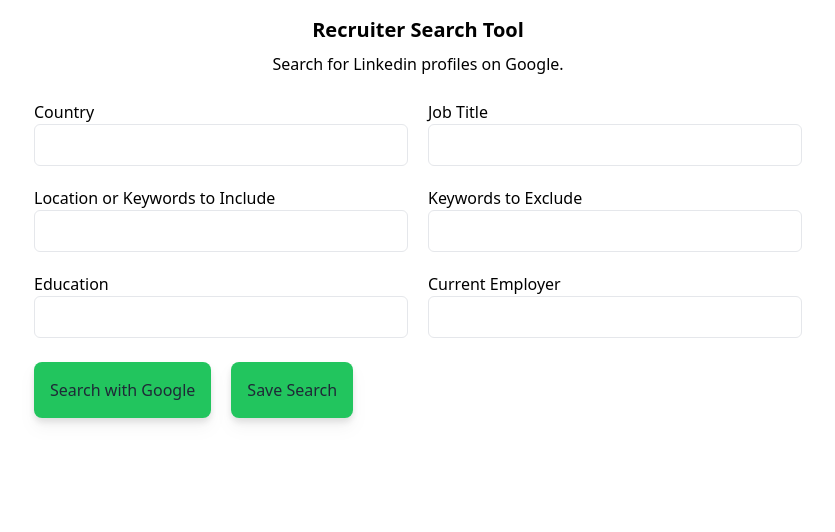
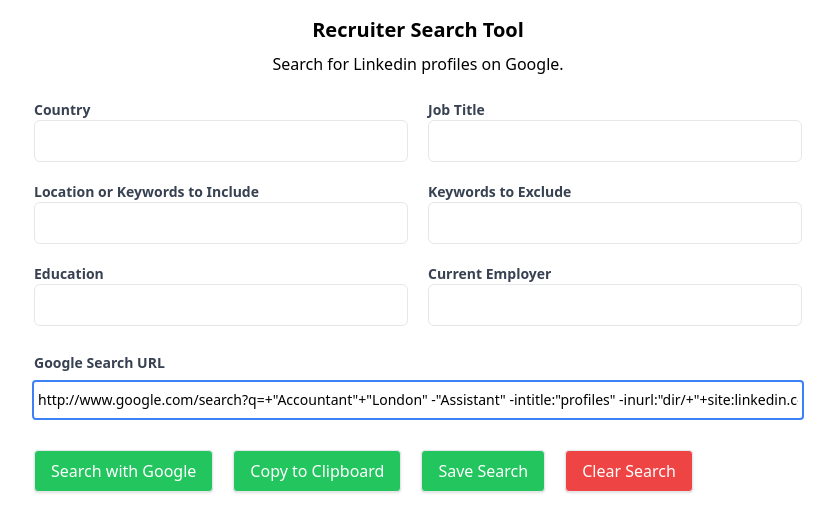
Before and after one commit to sgolovine/www-2021, a Next.js app: page /apps/recruiter-search-tool in a window 1280 px wide. Shown: the top 532 px of the page, without its empty margins (222-1057 px from the left). Built offline with nearby package versions, Linux system fonts and the light colour scheme.

Commit message:
feat(recruiter-search): build out ui more, make button a common component

```diff
--- /dev/null
+++ b/src/components/apps/Button.tsx
@@ -0,0 +1,50 @@
+import classNames from "classnames"
+import { useMemo } from "react"
+
+interface Props {
+  title?: string
+  onClick?: () => void
+  secondary?: boolean
+}
+
+const btnBaseClasses = classNames(
+  "border",
+  "px-4",
+  "py-2",
+  "rounded",
+  "shadow",
+  "font-medium",
+  "text-white"
+)
+
+const btnPrimaryClasses = classNames(
+  "bg-green-500",
+  "hover:bg-green-600",
+  "active:bg-green-400"
+)
+
+const btnSecondaryClasses = classNames(
+  "bg-red-500",
+  "hover:bg-red-600",
+  "active:bg-red-400"
+)
+
+export const Button: React.FC<Props> = ({ title, onClick, secondary }) => {
+  const buttonClasses = classNames(
+    btnBaseClasses,
+    secondary && btnSecondaryClasses,
+    !secondary && btnPrimaryClasses
+  )
+
+  const handleClick = () => {
+    if (onClick) {
+      onClick()
+    }
+  }
+
+  return (
+    <button onClick={handleClick} className={buttonClasses}>
+      {title ?? "Button Title"}
+    </button>
+  )
+}
--- a/src/features/RecruiterSearchTool/RecruiterSearchTool.tsx
+++ b/src/features/RecruiterSearchTool/RecruiterSearchTool.tsx
@@ -1,4 +1,5 @@
 import classNames from "classnames"
+import { Button } from "~/components/apps/Button"
 
 const formContainerClasses = classNames(
   "my-6",
@@ -10,48 +11,52 @@ const formContainerClasses = classNames(
 )
 const formItemContainer = classNames("flex", "flex-col")
 const formInputClasses = classNames("border", "px-4", "py-2", "rounded-md")
-
-const btnClasses = classNames(
-  "bg-green-500",
-  "p-4",
-  "rounded-lg",
-  "drop-shadow-lg",
-  "font-medium",
-  "text-gray-800",
-  "hover:bg-green-400",
-  "active:drop-shadow-none",
-  "w-full",
-  "md:w-auto"
-)
+const labelClasses = classNames("text-sm", "font-bold", "text-gray-700")
 
 const RecruiterSearchTool = () => {
   const renderForm = () => {
     return (
       <div className={formContainerClasses}>
         <div className={formItemContainer}>
-          <label>Country</label>
+          <label className={labelClasses}>Country</label>
           <input className={formInputClasses} />
         </div>
         <div className={formItemContainer}>
-          <label>Job Title</label>
+          <label className={labelClasses}>Job Title</label>
           <input className={formInputClasses} />
         </div>
         <div className={formItemContainer}>
-          <label>Location or Keywords to Include</label>
+          <label className={labelClasses}>
+            Location or Keywords to Include
+          </label>
           <input className={formInputClasses} />
         </div>
         <div className={formItemContainer}>
-          <label>Keywords to Exclude</label>
+          <label className={labelClasses}>Keywords to Exclude</label>
           <input className={formInputClasses} />
         </div>
         <div className={formItemContainer}>
-          <label>Education</label>
+          <label className={labelClasses}>Education</label>
           <input className={formInputClasses} />
         </div>
         <div className={formItemContainer}>
-          <label>Current Employer</label>
+          <label className={labelClasses}>Current Employer</label>
           <input className={formInputClasses} />
         </div>
+      </div>
+    )
+  }
+
+  const renderSearchBox = () => {
+    const searchTerm =
+      'http://www.google.com/search?q=+"Accountant"+"London" -"Assistant" -intitle:"profiles" -inurl:"dir/+"+site:linkedin.com/in/+OR+site:linkedin.com/pub/+"Current+%2A+Paypal+%2A+"'
+    return (
+      <div className="mt-4">
+        <label className={labelClasses}>Google Search URL</label>
+        <input
+          value={searchTerm}
+          className="my-2 w-full py-2 px-1 text-sm rounded-sm ring-blue-500 ring-2"
+        />
       </div>
     )
   }
@@ -63,9 +68,12 @@ const RecruiterSearchTool = () => {
         Search for Linkedin profiles on Google.
       </p>
       {renderForm()}
-      <div className="mt-6 flex flex-col md:flex-row items-center justify-start gap-5">
-        <button className={btnClasses}>Search with Google</button>
-        <button className={btnClasses}>Save Search</button>
+      {renderSearchBox()}
+      <div className="mt-6 flex flex-col items-start md:flex-row md:items-center justify-start gap-5">
+        <Button title="Search with Google" />
+        <Button title="Copy to Clipboard" />
+        <Button title="Save Search" />
+        <Button secondary title="Clear Search" />
       </div>
     </div>
   )
```
